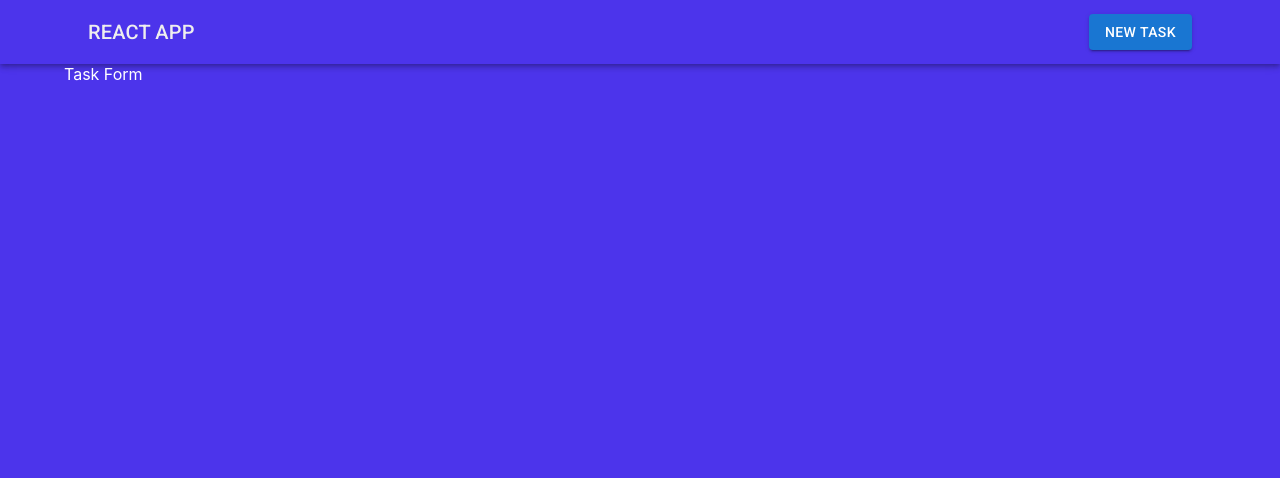
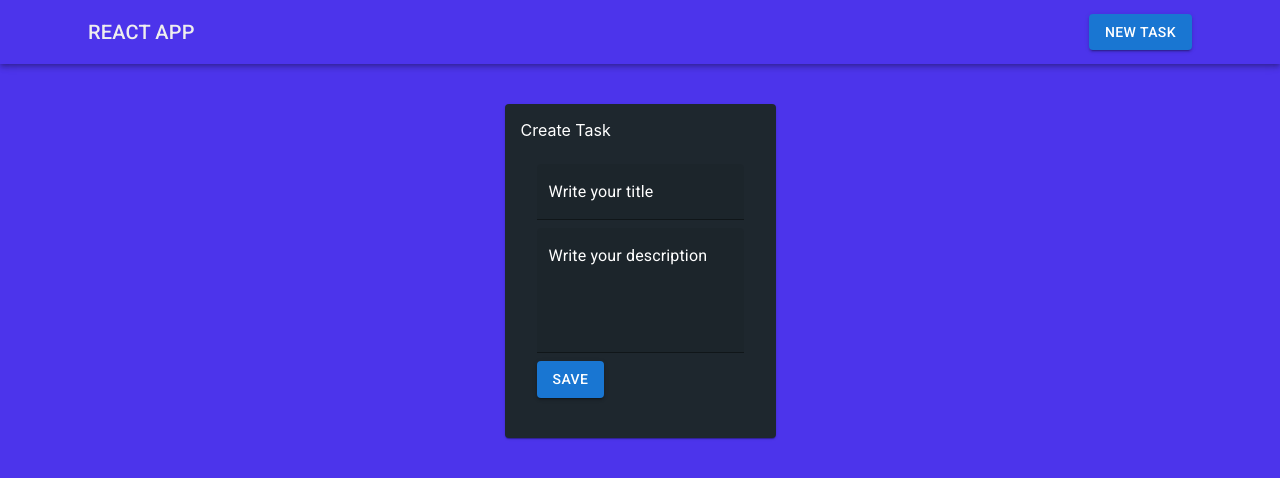
Before and after one commit to Student-Raso/react-app, a React (Create React App) app in the folder client/: page /tasks/new in a window 1280 px wide. Shown: the top 478 px of the page. Built offline with nearby package versions, Linux system fonts and the light colour scheme.

Commit message:
se crearon funciones handler submit, handleSubmit y useState para preparar datos en taskForm

```diff
--- a/client/src/components/TaskForm.js
+++ b/client/src/components/TaskForm.js
@@ -1,7 +1,94 @@
+import {
+    Button,
+    Card,
+    CardContent,
+    Grid,
+    TextField,
+    Typography
+} from '@mui/material';
+import {useState, useEffect} from 'react'
+
 export default function TaskForm() {
+
+    const [task, setTask] = useState({
+        title: '',
+        description: '',
+    })
+
+    //se guarda el input al hacer submit
+    const handleSubmit = (e) => {
+        e.preventDefault();
+
+        console.log(task);
+    }
+
+    //se captura input de campos title y description en un evento y se imprime en consola
+    const handleChange = (e) =>
+        setTask({...task, [e.target.name]: e.target.value});
+
     return (
-        <div>
-            Task Form
-        </div>
+        <Grid
+        container
+        direction='column'
+        alignItems='center'
+        justifyContent='center'
+        >
+            <Grid item xs={3}>
+                <Card sx={{mt: 5}}
+                    style={{
+                        backgroundColor: '#1e272e',
+                        padding: '1rem'
+                    }}>
+                    <Typography
+                        variant='5'
+                        textAlign='center'
+                        color='white'
+                    >
+                        Create Task
+                    </Typography>
+                    <CardContent>
+                        <form onSubmit={handleSubmit}>
+                            <TextField
+                                variant='filled'
+                                label='Write your title'
+                                sx={{
+                                    display: 'block',
+                                    margin: '.5rem 0'
+                                }}
+
+                                name="title"
+                                onChange={handleChange}
+                                inputProps={{ style: { color: "white" } }}
+                                InputLabelProps={{ style: { color: "white" } }}
+                            />
+
+                            <TextField
+                                variant='filled'
+                                label='Write your description'
+                                multiline
+                                rows={4}
+                                sx={{
+                                    display: 'block',
+                                    margin: '.5rem 0'
+                                }}
+
+                                name="description"
+                                onChange={handleChange}
+                                inputProps={{ style: { color: "white" } }}
+                                InputLabelProps={{ style: { color: "white" } }}
+                            />
+
+                            <Button
+                            variant='contained'
+                            color='primary'
+                            type='submit'>
+                                Save
+                            </Button>
+
+                        </form>
+                    </CardContent>
+                </Card>
+            </Grid>
+        </Grid>
     )
 }
```
